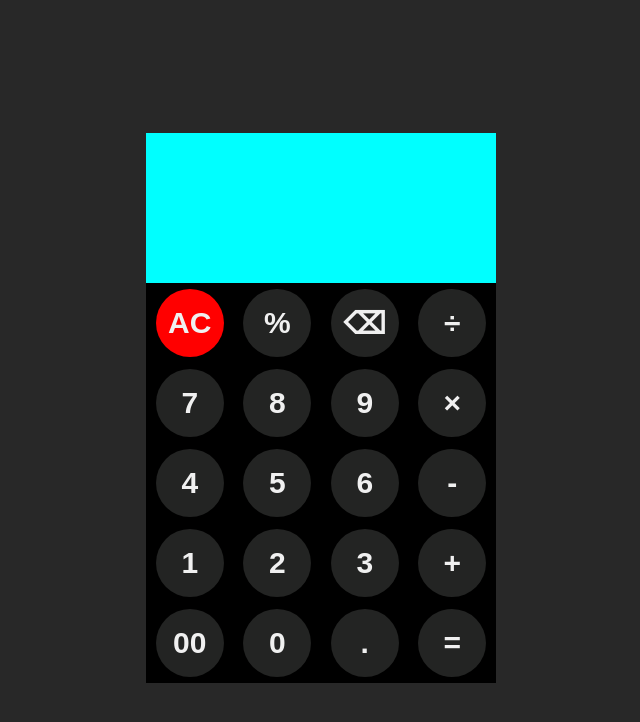
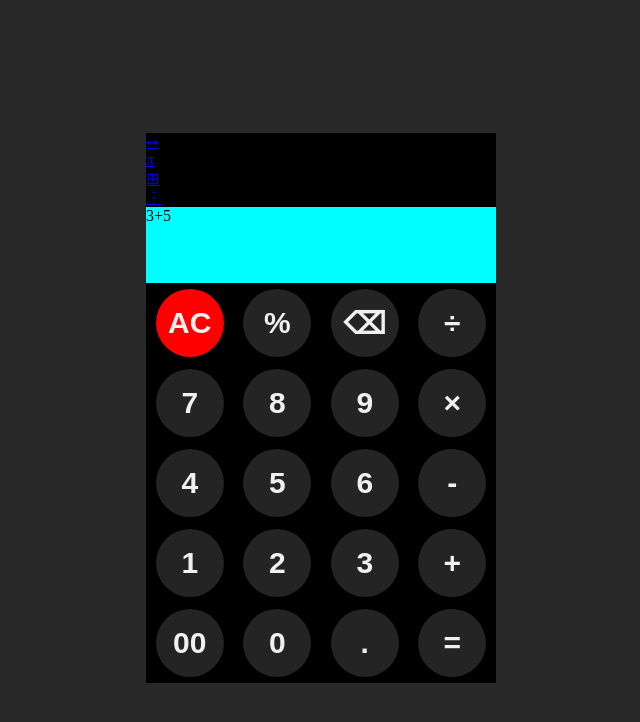
Before and after one commit to sid207794/Odin-Calculator, a plain HTML site: page index.html in a window 1280 px wide. Shown: the whole page, without its empty margins (319-959 px from the left). Drawn offline with Linux system fonts and the light colour scheme.

Commit message:
Create another div element of id #head to contain children div with class left1, right1 to right 3, also add text to div #display

```diff
--- a/index.html
+++ b/index.html
@@ -9,7 +9,13 @@
     </head>
     <body>
         <div id="parent">
-            <div id="display"></div>
+            <div id="head">
+                <div class="left1"><a href="#">⭤</a></div>
+                <div class="right1"><a href="#">π</a></div>
+                <div class="right2"><a href="#">⊞</a></div>
+                <div class="right3"><a href="#">⋮</a></div>
+            </div>
+            <div id="display">3+5</div>
             <div id="container"></div>
         </div>
     </body>
```
